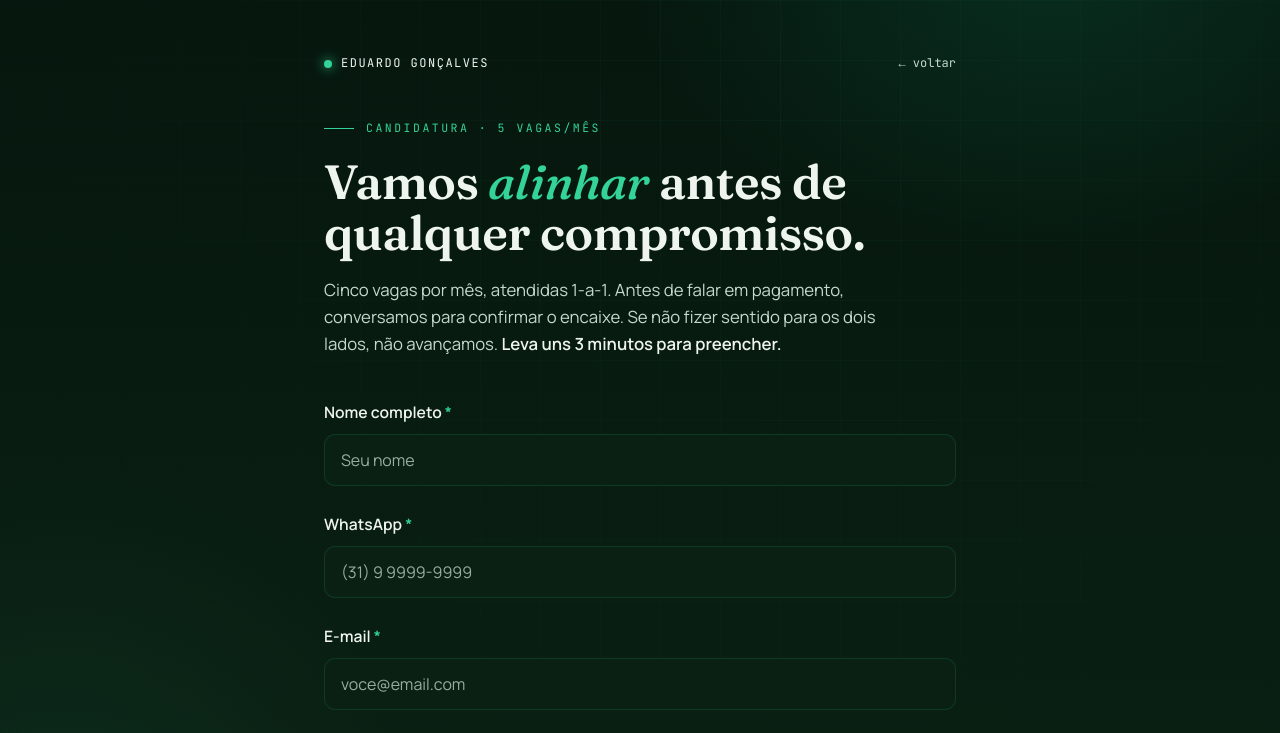
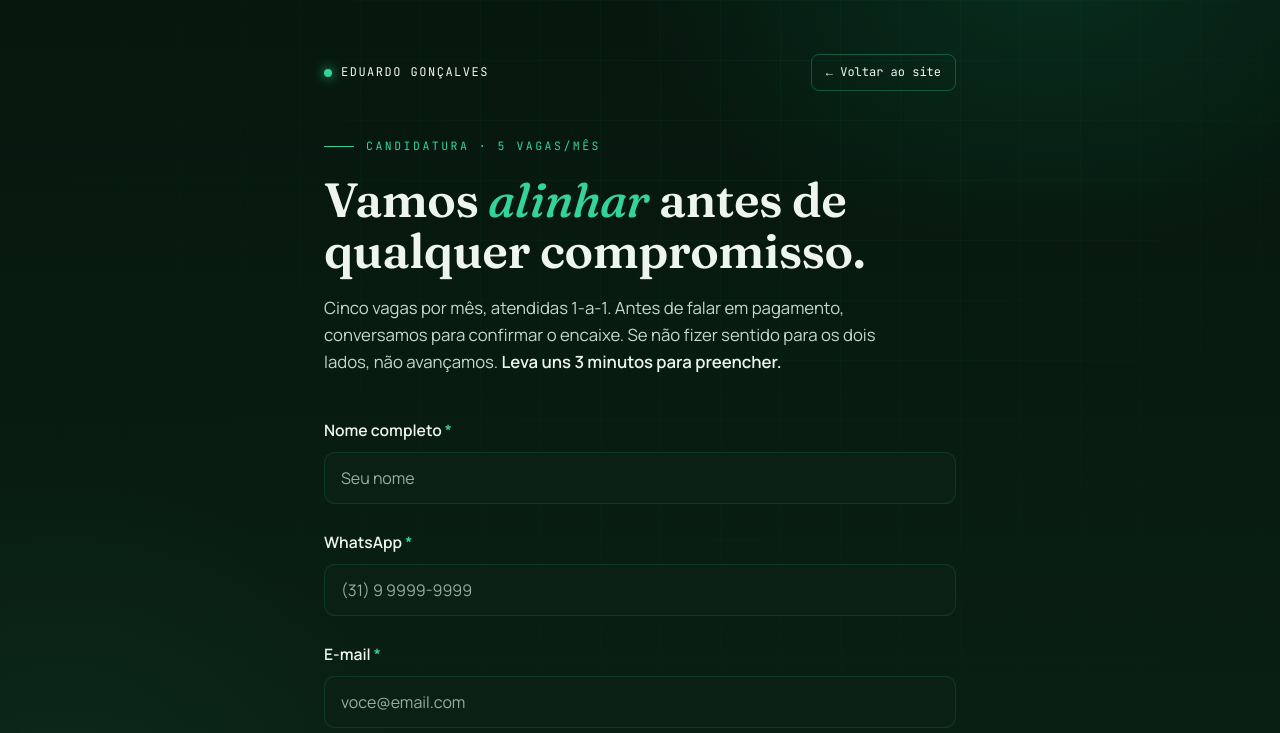
Before and after one commit to DuduOliveira-ia/Hotmart, a plain HTML site: page candidatura.html in a window 1280 px wide. Shown: the top 733 px of the page. Drawn offline with Linux system fonts and the light colour scheme.

Commit message:
Botao voltar + sala online de 15

```diff
--- a/candidatura.html
+++ b/candidatura.html
@@ -29,10 +29,10 @@ body{background:var(--bg);color:var(--cream);font-family:var(--body);line-height
 .wrap{max-width:680px;margin:0 auto;padding:54px 24px 80px}
 
 .top{display:flex;align-items:center;justify-content:space-between;margin-bottom:46px}
-.brand{font-family:var(--mono);font-size:12px;letter-spacing:1.5px;text-transform:uppercase;color:var(--cream);display:flex;align-items:center;gap:9px}
+.brand{font-family:var(--mono);font-size:12px;letter-spacing:1.5px;text-transform:uppercase;color:var(--cream);display:flex;align-items:center;gap:9px;text-decoration:none}
 .brand .dot{width:8px;height:8px;border-radius:50%;background:var(--mint);box-shadow:0 0 12px var(--mint)}
-.back{font-family:var(--mono);font-size:12px;color:var(--soft);text-decoration:none}
-.back:hover{color:var(--mint)}
+.back{font-family:var(--mono);font-size:12px;color:var(--cream);text-decoration:none;border:1px solid var(--line-strong);border-radius:8px;padding:8px 14px;transition:border-color .2s,color .2s}
+.back:hover{color:var(--mint);border-color:var(--mint)}
 
 .eyebrow{font-family:var(--mono);font-size:11.5px;letter-spacing:2.5px;text-transform:uppercase;color:var(--mint);display:flex;align-items:center;gap:12px;margin-bottom:18px}
 .eyebrow::before{content:"";width:30px;height:1px;background:var(--mint)}
@@ -84,8 +84,8 @@ footer{text-align:center;color:var(--faint);font-size:12px;margin-top:50px;font-
 
 <div class="wrap">
   <div class="top">
-    <div class="brand"><span class="dot"></span>Eduardo Gonçalves</div>
-    <a href="index.html" class="back">← voltar</a>
+    <a href="index.html" class="brand"><span class="dot"></span>Eduardo Gonçalves</a>
+    <a href="index.html" class="back">← Voltar ao site</a>
   </div>
 
   <div id="formView">
```
Also changed, not shown: index.html (+1 -1 lines).
